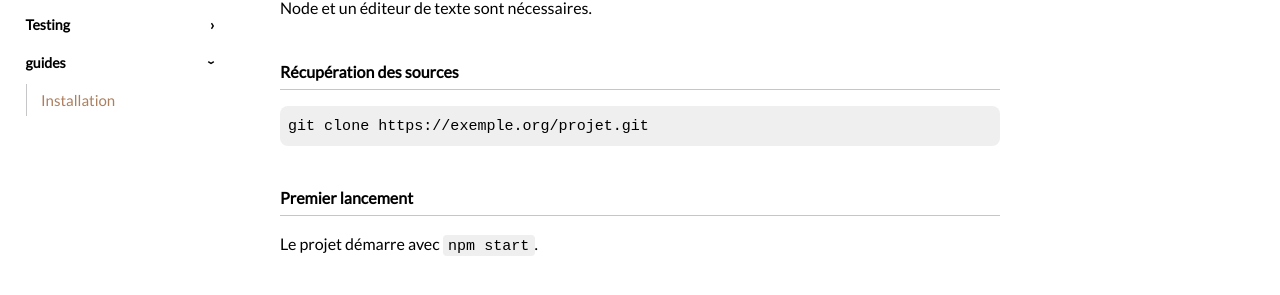
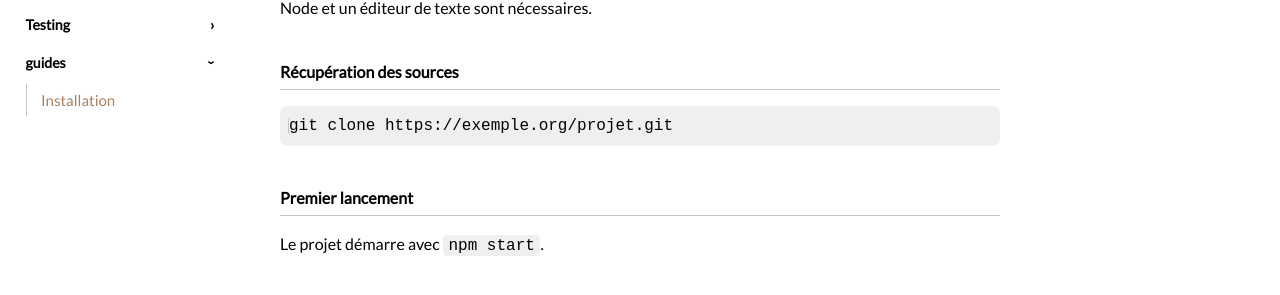
Before and after one commit to script-txt/script-txt.github.io, a Jekyll site: the page built from _posts/2026-10-12-installation.md, in a window 1280 px wide. Shown: the part 287-582 px from the top of the page. Built offline with Jekyll 4.4.1, drawn with Linux system fonts in a browser that asks for light colours.

Commit message:
Update default.html

```diff
--- a/_layouts/default.html
+++ b/_layouts/default.html
@@ -104,9 +104,9 @@
     margin: 2.5rem 0 1rem; padding-bottom: .3rem;
     border-bottom: 1px solid var(--border);
   }
-  main code { background: var(--hover); padding: .1em .35em; border-radius: .25rem; font-size: .94em; }
+  main code { background: var(--hover); padding: .1em .35em; border-radius: .25rem; font-size: 1rem; }
   main pre { background: var(--hover); padding: 0.5rem; border-radius: .5rem; overflow-x: auto; }
-  main pre code { background: none; padding: 0; }
+  main pre code { background: none; padding: 0; border-left: 1px solid var(--border);}
   main img { display: block; max-width: 100%; height: auto; margin: 1rem 0; border-radius: .5rem; }
 
   /* Métadonnées d'un article : date, catégories, tags */
@@ -119,7 +119,7 @@
   .post-list { list-style: none; margin: 0; padding: 0; }
   .post-list li { margin: 0 0 1.5rem; }
   .post-list p { margin: .25rem 0 0; color: var(--muted); }
-  .post-list time { margin-left: .5rem; color: var(--muted); font-size: 0.94rem;}
+  .post-list time { margin-left: .5rem; color: var(--muted); font-size: 1rem;}
   .post-title { font-weight: normal; comor: inherit;}
   a.post-title:hover { color: var(--accent); }
 
@@ -141,7 +141,7 @@
       transition: transform .2s ease;
     }
     .sidebar.open { transform: none; }
-    main { font-size: 1.125; line-height: 1.9; padding: 1.5rem 1rem 3rem; }
+    main { font-size: 1.125rem; line-height: 1.9rem; padding: 1.5rem 1rem 3rem; }
 
   }
   @media (prefers-reduced-motion: reduce) {
```
